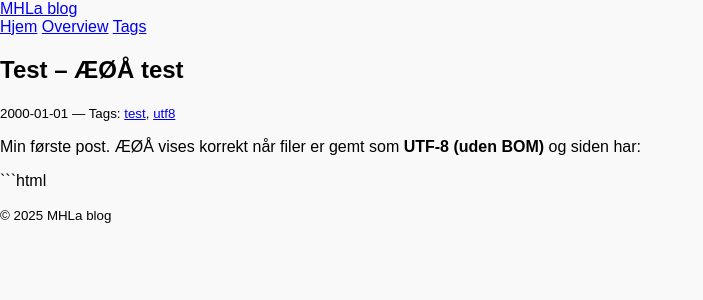
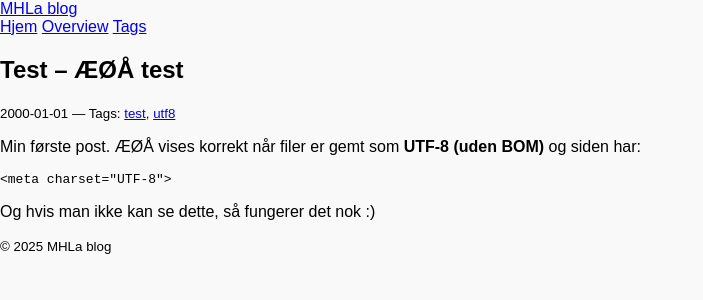
Before and after one commit to MHLaDMOoF24/mhladmoof24.github.io, a Jekyll site: the page built from _posts/2000-01-01-test.md, in a window 1280 px wide. Shown: the top 300 px of the page, without its empty margins (0-703 px from the left). Built offline with Jekyll 4.4.1, drawn with Linux system fonts in a browser that asks for light colours.

Commit message:
Syntax fix

````diff
--- a/_posts/2000-01-01-test.md
+++ b/_posts/2000-01-01-test.md
@@ -8,3 +8,6 @@ Min første post. ÆØÅ vises korrekt når filer er gemt som **UTF-8 (uden BOM)
 
 ```html
 <meta charset="UTF-8">
+```
+
+Og hvis man ikke kan se dette, så fungerer det nok :)
````
